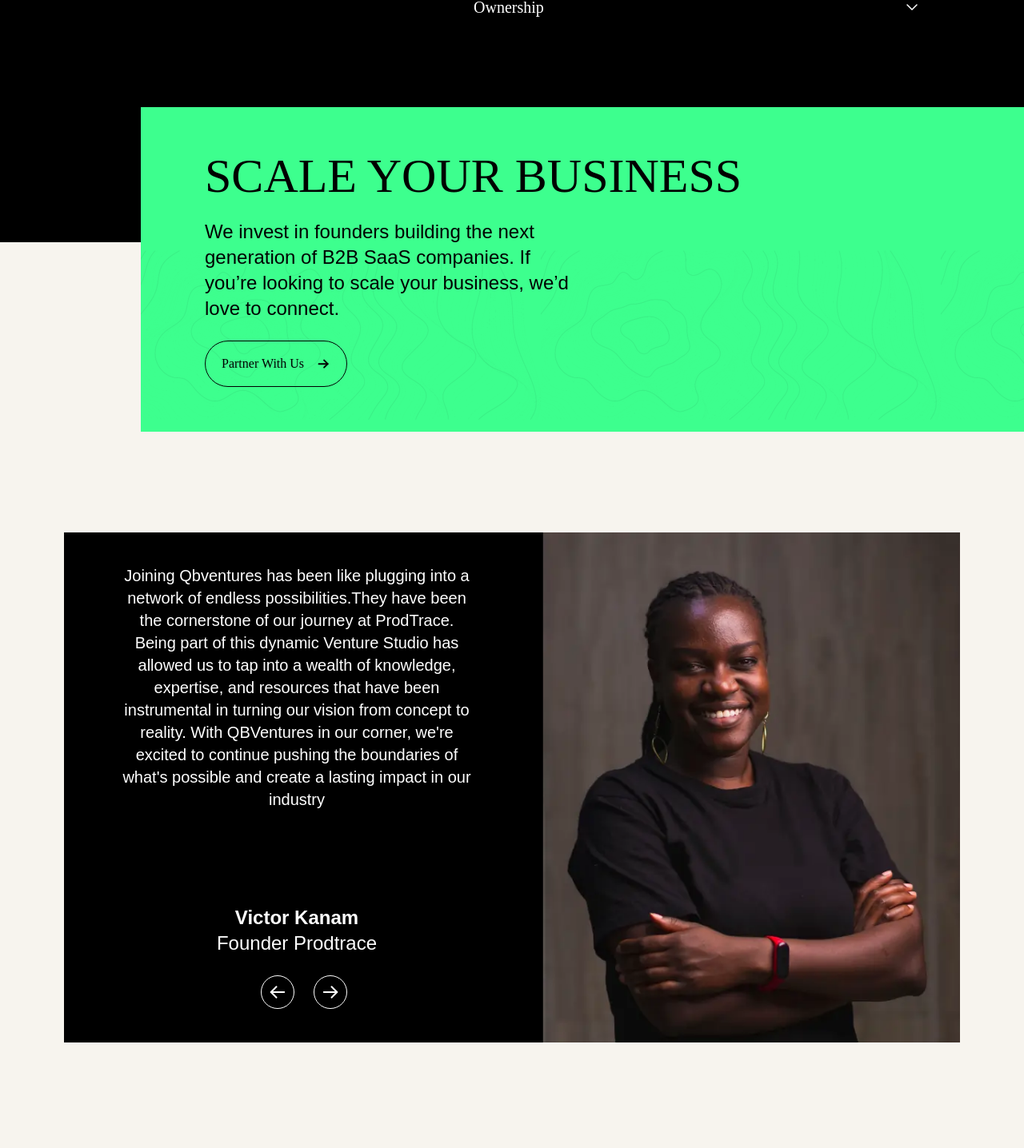
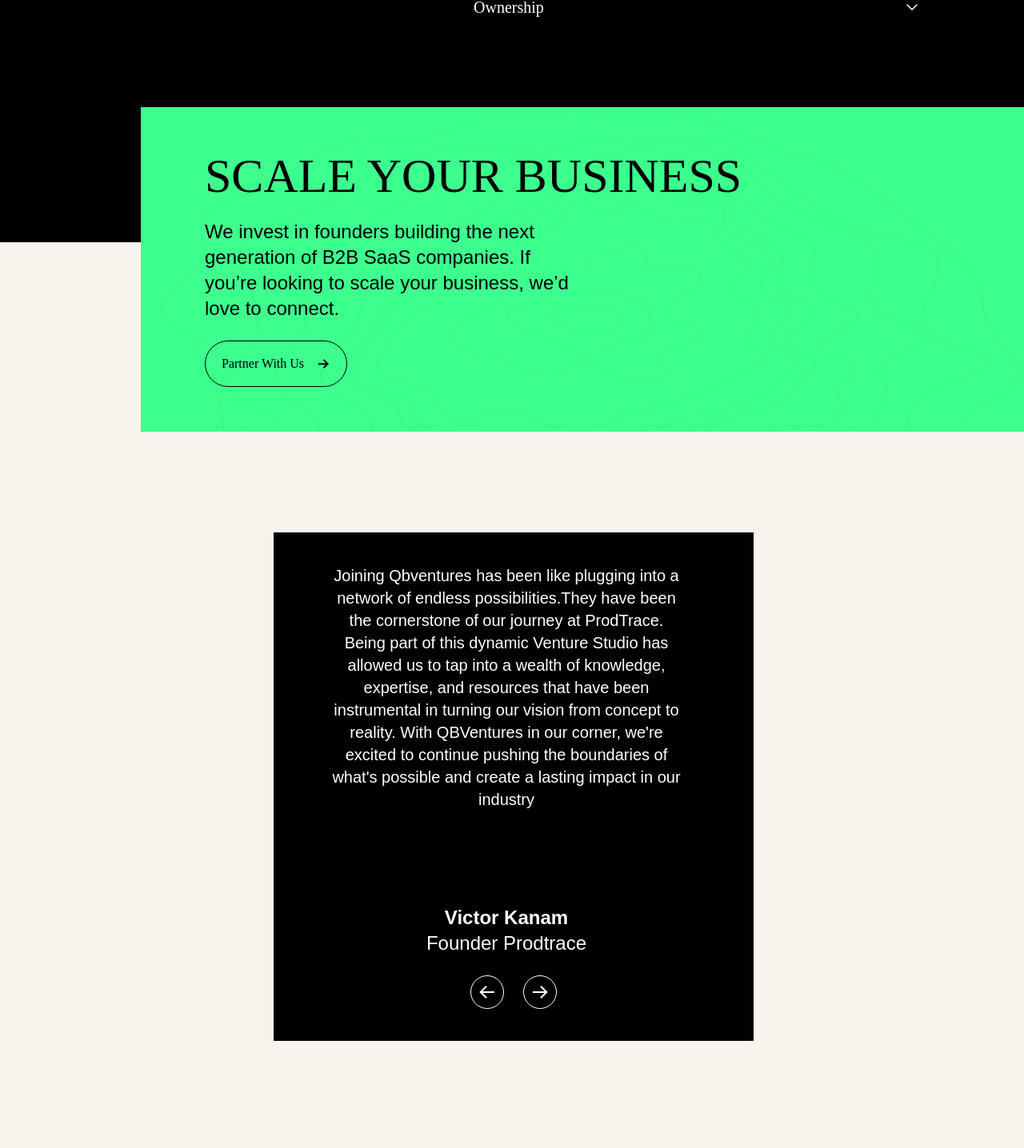
Before and after one commit to PhillipNzau/qbVentures-website, an Angular app: page /capital in a window 1280 px wide. Shown: the part 2019-3455 px from the top of the page at 80% size. Built offline with nearby package versions, Linux system fonts and the light colour scheme; a web font is replaced by a local one.

Commit message:
another update

```diff
--- a/src/app/app-routing.module.ts
+++ b/src/app/app-routing.module.ts
@@ -31,7 +31,7 @@
 ];
 
 @NgModule({
-  imports: [RouterModule.forRoot(routes)],
+  imports: [RouterModule.forRoot(routes, {scrollPositionRestoration: 'enabled'})],
   exports: [RouterModule]
 })
 export class AppRoutingModule { }
--- a/src/app/components/about/about.component.ts
+++ b/src/app/components/about/about.component.ts
@@ -31,6 +31,12 @@
             title: 'Principal',
             image:'./assets/imgs/purity.webp',
             social: 'https://www.linkedin.com/in/purity-k-111166a4'
+        },
+        {
+            name: 'Felix Otieno',
+            title: 'Ag Innovation Manager',
+            image:'./assets/imgs/felix.webp',
+            social: 'https://www.linkedin.com/in/felix-otieno-nrb/'
         }
     ]
 
--- a/src/app/components/capital/capital.component.html
+++ b/src/app/components/capital/capital.component.html
@@ -263,7 +263,7 @@
 <!-- CTA Vision -->
 <section class="w-screen md:h-[500px] md:py-24 md:pl-44 md:-mt-[305px]">
   <div
-    class="bg-[url('./assets/imgs/bgMask.webp')] bg-primaryGreen py-14 px-6 md:px-20"
+    class="bg-[url('./assets/imgs/capitalMaskGroupss.webp')] bg-cover bg-primaryGreen py-14 px-6 md:px-20"
   >
     <h1
       class="uppercase text-primaryBlack text-4xl md:text-6xl font-headingExtraBold"
@@ -383,7 +383,7 @@
     </div>
 
     <div class="-ml-[2px] md:-ml-1 md:min-w-1/2">
-      <img src="./assets/imgs/joan.webp" alt="Joan" />
+      <!-- <img src="./assets/imgs/joan.webp" alt="Joan" /> -->
     </div>
   </div>
 </section>
--- a/src/app/components/team/team.component.ts
+++ b/src/app/components/team/team.component.ts
@@ -30,6 +30,12 @@
             title: 'Principal',
             image:'./assets/imgs/purity.webp',
             social: 'https://www.linkedin.com/in/purity-k-111166a4'
+        },
+        {
+            name: 'Felix Otieno',
+            title: 'Ag Innovation Manager',
+            image:'./assets/imgs/felix.webp',
+            social: 'https://www.linkedin.com/in/felix-otieno-nrb/'
         }
     ]
 
```
Also changed, not shown: src/assets/imgs/capitalMaskGroup.webp (added), src/assets/imgs/capitalMaskGroupss.webp (added).
